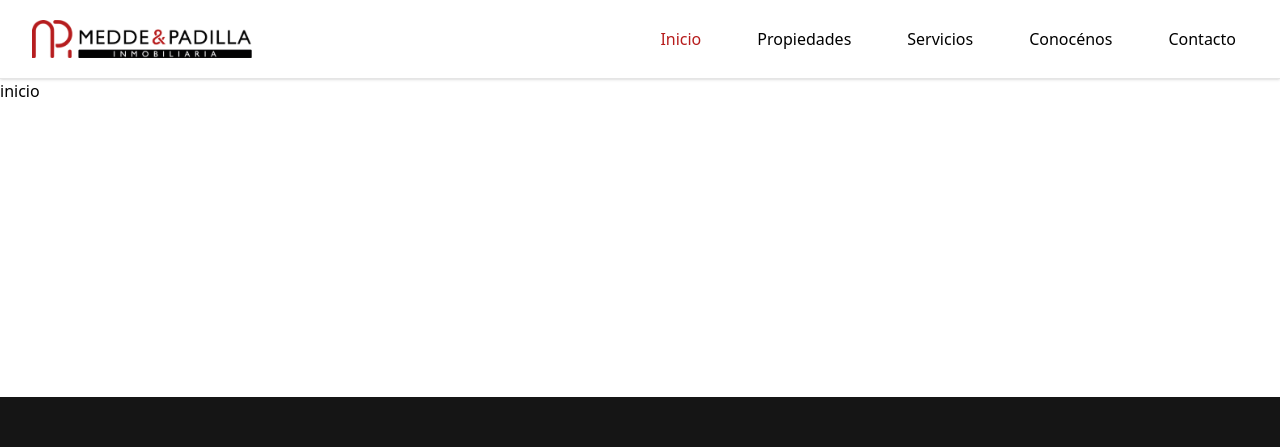
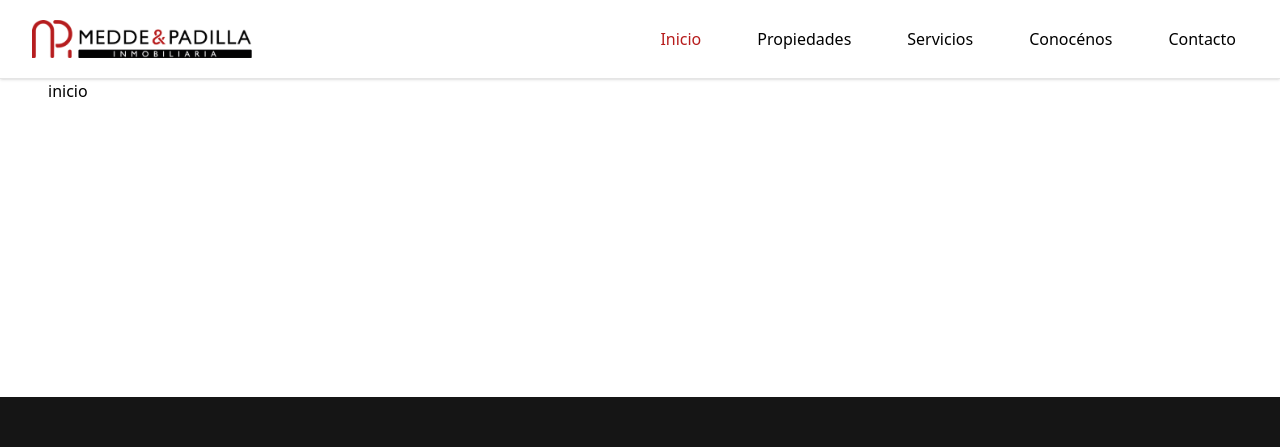
Before and after one commit to Agusme/MeddeyPadilla-Inmobiliaria, a Next.js app in the folder front/: page / in a window 1280 px wide. Shown: the top 447 px of the page. Built offline with nearby package versions, Linux system fonts and the light colour scheme.

Commit message:
feat:Agrego margenes

```diff
--- a/front/app/layout.tsx
+++ b/front/app/layout.tsx
@@ -44,7 +44,7 @@ export default function RootLayout({
     <html lang="es">
       <body className="flex min-h-screen flex-col">
         <Navbar />
-        <main className="flex-1">{children}</main>
+        <main className="flex-1 px-6 sm:px-8 lg:px-12">{children}</main>
         <Footer />
       </body>
     </html>
```
